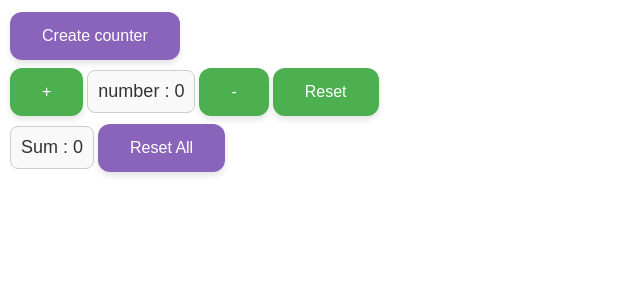
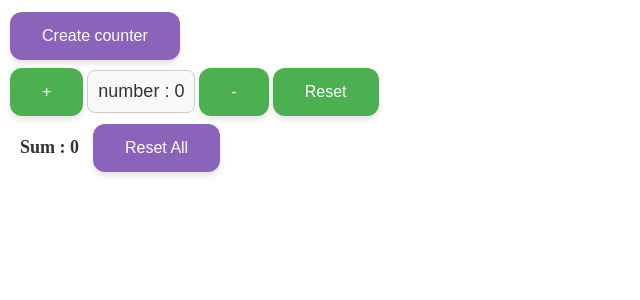
Before and after one commit to BGC-BootCamp-Team1/CounterPractice, an Angular app: page / in a window 1280 px wide. Shown: the top 300 px of the page, without its empty margins (0-640 px from the left). Built offline with nearby package versions, Linux system fonts and the light colour scheme.

Commit message:
chores: change layout style

```diff
--- a/src/app/counter-group/counter-group.component.css
+++ b/src/app/counter-group/counter-group.component.css
@@ -1,3 +1,6 @@
+.counter-group {
+}
+
 .create-button, .reset-all-button {
     background-color: #784cafdc;
     border: none;
@@ -23,8 +26,5 @@
     color: #333;
     padding: 10px;
     margin: 4px 2px;
-    border: 1px solid #ccc;
-    border-radius: 8px;
-    background-color: #f9f9f9;
     display: inline-block;
   }
--- a/src/app/counter-group/counter-group.component.html
+++ b/src/app/counter-group/counter-group.component.html
@@ -1,11 +1,11 @@
+<div class="counter-group">
     <button class="create-button" (click)="OnClickCreate()">Create counter</button>
     <div *ngFor="let counter of counters">
       <app-counter
         [count]="counter.count"
         (countChange)="updateCount(counter.id, $event)"
-  >
-    ></app-counter
-  >
+      ></app-counter>
     </div>
-<button class="sum-layout">Sum : {{ total }}</button>
+    <h3 class="sum-layout">Sum : {{ total }}</h3>
     <button class="reset-all-button" (click)="onClickReset()">Reset All</button>
+</div>
```
Lines whose indentation alone changed are shown as unchanged.
